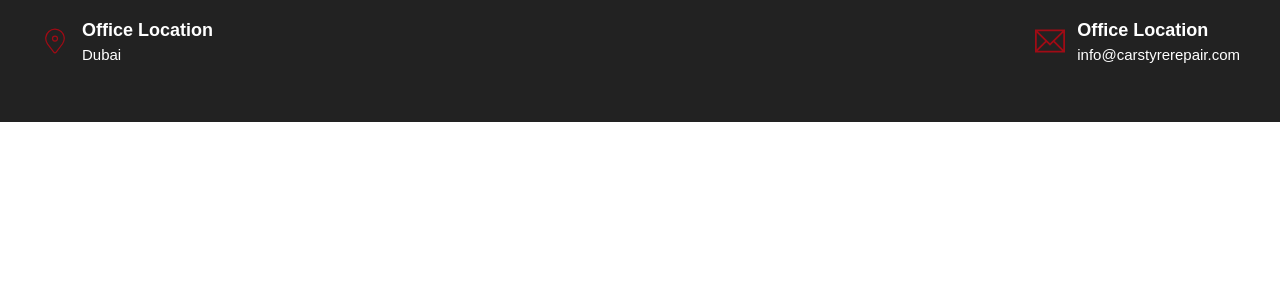
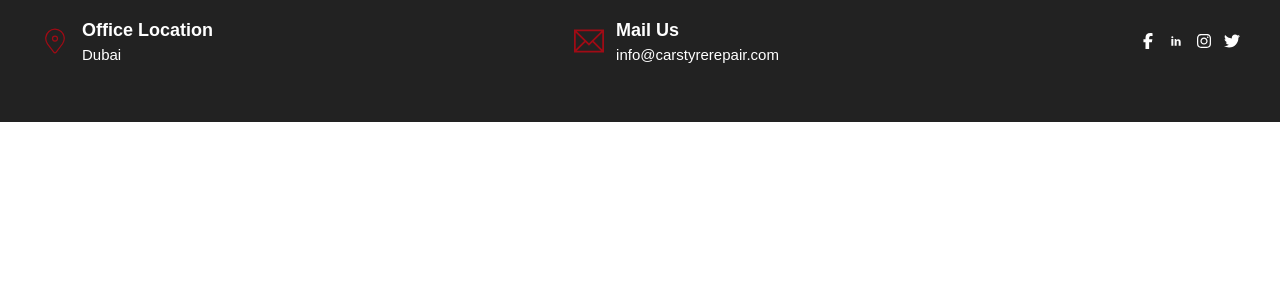
Before and after one commit to TopDEV-fs/CarstyreRepair_Website, a Next.js app: page / in a window 1280 px wide. Shown: the top 300 px of the page. Built offline with nearby package versions, Linux system fonts and the light colour scheme.

Commit message:
add social icons fab, insta, linkedin and twitter in header section

```diff
--- a/src/app/Components/Header.jsx
+++ b/src/app/Components/Header.jsx
@@ -1,6 +1,11 @@
 import React from 'react'
 import { CiLocationOn } from "react-icons/ci"
 import { TfiEmail } from "react-icons/tfi"
+import { FaFacebookF } from "react-icons/fa6"
+import { TiSocialLinkedin } from "react-icons/ti"
+import { FaInstagram } from "react-icons/fa6"
+import { FaTwitter } from "react-icons/fa"
+
 
 const Header = () => {
   return (
@@ -18,9 +23,18 @@ const Header = () => {
             <div className='flex gap-3 items-center'>
                 <TfiEmail className='text-3xl text-[#A00B15]'/>
                 <div>
-                    <h5 className='font-semibold text-lg'>Office Location</h5>
+                    <h5 className='font-semibold text-lg'>Mail Us</h5>
                     <p className='text-[15px]'><a href=''>info@carstyrerepair.com</a></p>
                 </div>
+            </div>
+            {/* Social Icons */}
+            <div className='flex items-center'>
+                <ul className='flex gap-3'>
+                    <li><a href="#"><FaFacebookF /></a></li>
+                    <li><a href="#"><TiSocialLinkedin /></a></li>
+                    <li><a href="#"><FaInstagram /></a></li>
+                    <li><a href="#"><FaTwitter /></a></li>
+                </ul>
             </div>
         </div>
     </header>
```
